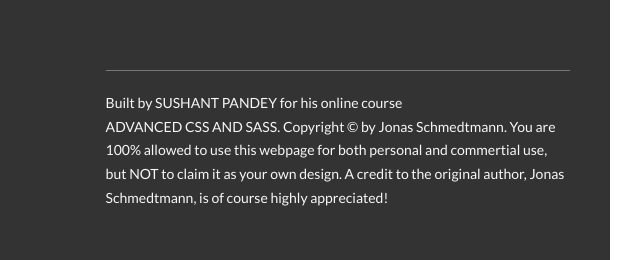
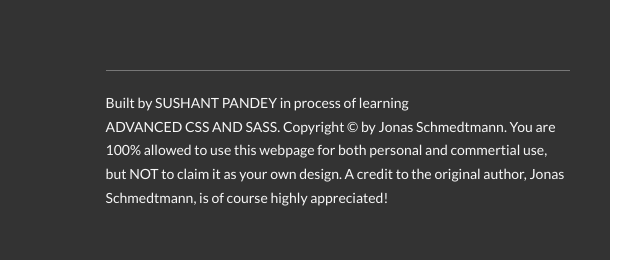
Before and after one commit to sushant-02/natours, a plain HTML site: page index.html in a window 1280 px wide. Shown: the part 5605-5865 px from the top of the page, 640-1280 px from the left. Drawn offline with Linux system fonts and the light colour scheme.

Commit message:
Update footer

```diff
--- a/index.html
+++ b/index.html
@@ -430,7 +430,7 @@
 
         <div class="col-1-of-2">
           <p class="footer__copyright">
-            Built by <a href="#" class="footer__link">Sushant Pandey</a> for his online course <a href="#" class="footer__link">Advanced css and sass</a>. Copyright &copy; by Jonas Schmedtmann. You are 100% allowed to use this webpage for both personal and commertial use, but NOT to claim it as your own design. A credit to the original author, Jonas Schmedtmann, is of course highly appreciated!
+            Built by <a href="#" class="footer__link">Sushant Pandey</a> in process of learning <a href="#" class="footer__link">Advanced css and sass</a>. Copyright &copy; by Jonas Schmedtmann. You are 100% allowed to use this webpage for both personal and commertial use, but NOT to claim it as your own design. A credit to the original author, Jonas Schmedtmann, is of course highly appreciated!
           </p>
         </div>
 
```
